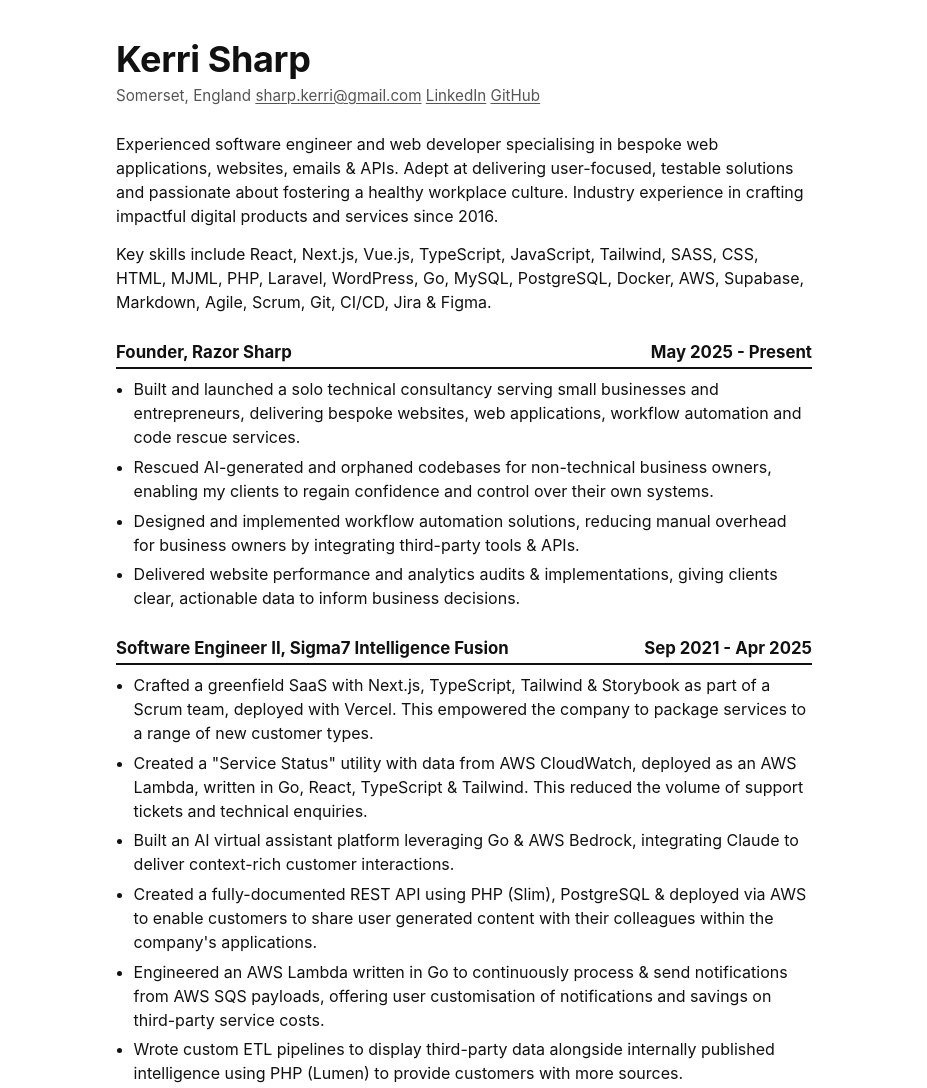
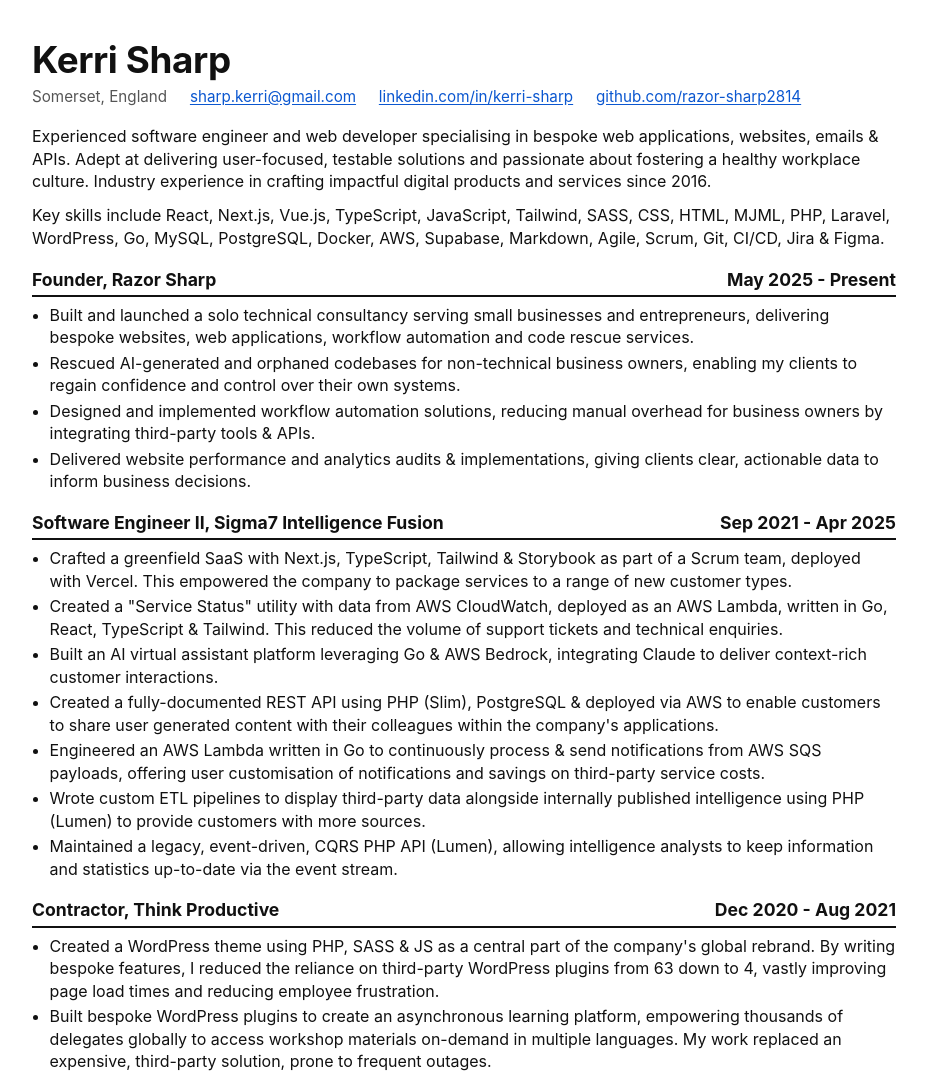
Before and after one commit to razor-sharp2814/kerri-sharp, a plain HTML site: page index.html in a window 1280 px wide. Shown: the top 1088 px of the page, without its empty margins (176-1103 px from the left). Drawn offline with Linux system fonts and the light colour scheme.

Commit message:
Improve page styling

```diff
--- a/index.html
+++ b/index.html
@@ -6,91 +6,73 @@
   <title>Kerri Sharp - Software Engineer & Web Developer</title>
   <meta name="description" content="CV of Kerri Sharp, software engineer and web developer based in Somerset, England.">
   <style>
-    :root {
-      --ink: #111;
-      --muted: #555;
-      --rule: #111;
-      --link: #111;
-    }
-
-    * { box-sizing: border-box; }
-
+    /* Sizes are in em so the whole page scales from body's font-size. */
     body {
       margin: 0;
-      color: var(--ink);
-      background: #fff;
+      color: #111;
       font-family: -apple-system, BlinkMacSystemFont, "Segoe UI", Helvetica, Arial, sans-serif;
-      font-size: 1rem;
-      line-height: 1.5;
+      line-height: 1.4;
     }
 
     main {
-      max-width: 46rem;
+      max-width: 54em;
       margin: 0 auto;
-      padding: 2.5rem 1.25rem 4rem;
+      padding: 2.5rem 1.25rem;
     }
 
     h1 {
       margin: 0;
-      font-size: 2.25rem;
+      font-size: 2.3em;
       line-height: 1.1;
       letter-spacing: -0.01em;
     }
 
     h2 {
       display: flex;
+      flex-wrap: wrap;
       justify-content: space-between;
       align-items: baseline;
-      gap: 1rem;
-      margin: 1.75rem 0 0.5rem;
-      padding-bottom: 0.2rem;
-      border-bottom: 2px solid var(--rule);
-      font-size: 1.05rem;
+      column-gap: 1em;
+      margin: 1.1em 0 0.4em;
+      padding-bottom: 0.2em;
+      border-bottom: 2px solid;
+      font-size: 1.1em;
       line-height: 1.3;
+      break-after: avoid;
     }
 
-    h2 .dates {
-      flex: none;
-      font-weight: 700;
-      white-space: nowrap;
+    .dates { white-space: nowrap; }
+
+    p { margin: 0 0 0.75em; }
+
+    ul { margin: 0; padding-left: 1.1em; }
+    li { margin-bottom: 0.2em; }
+
+    a { color: #0b57d0; text-underline-offset: 0.15em; }
+
+    .contact {
+      display: flex;
+      flex-wrap: wrap;
+      column-gap: 1.5em;
+      margin: 0.35em 0 1.2em;
+      color: #555;
+      font-size: 0.95em;
     }
 
-    p { margin: 0 0 0.9rem; }
+    section { break-inside: avoid-page; }
 
-    ul { margin: 0; padding-left: 1.1rem; }
-    li { margin-bottom: 0.35rem; }
+    footer { margin-top: 2em; }
 
-    a { color: var(--link); text-underline-offset: 0.15em; }
-    a:focus-visible { outline: 2px solid var(--ink); outline-offset: 2px; }
-
-    .contact {
-      margin: 0.35rem 0 1.5rem;
-      color: var(--muted);
-      font-size: 0.95rem;
-    }
-
-    .contact a { color: var(--muted); }
-
-    @media (max-width: 34rem) {
-      h2 { flex-direction: column; gap: 0.1rem; }
-    }
-
-    /* Print: A4, one page where possible */
     @page {
       size: A4;
       margin: 12mm 14mm;
     }
 
     @media print {
-      body { font-size: 9.5pt; line-height: 1.38; }
-      main { max-width: none; margin: 0; padding: 0; }
-      h1 { font-size: 22pt; }
-      h2 { margin: 11pt 0 4pt; font-size: 10.5pt; break-after: avoid; }
-      p { margin-bottom: 7pt; }
-      li { margin-bottom: 2pt; break-inside: avoid; }
-      .contact { margin-bottom: 11pt; font-size: 9pt; }
-      a { text-decoration: none; }
-      section { break-inside: avoid-page; }
+      body { font-size: 9.5pt; }
+      main { padding: 0; }
+      a { color: inherit; text-decoration: none; }
+      footer { display: none; }
     }
   </style>
 </head>
@@ -101,8 +83,8 @@
       <p class="contact">
         Somerset, England
         <a href="mailto:sharp.kerri@gmail.com">sharp.kerri@gmail.com</a>
-        <a href="//www.linkedin.com/in/kerri-sharp/" target="_blank">LinkedIn</a>
-        <a href="//github.com/razor-sharp2814/" target="_blank">GitHub</a>
+        <a href="//www.linkedin.com/in/kerri-sharp/" target="_blank">linkedin.com/in/kerri-sharp</a>
+        <a href="//github.com/razor-sharp2814/" target="_blank">github.com/razor-sharp2814</a>
       </p>
     </header>
 
```
